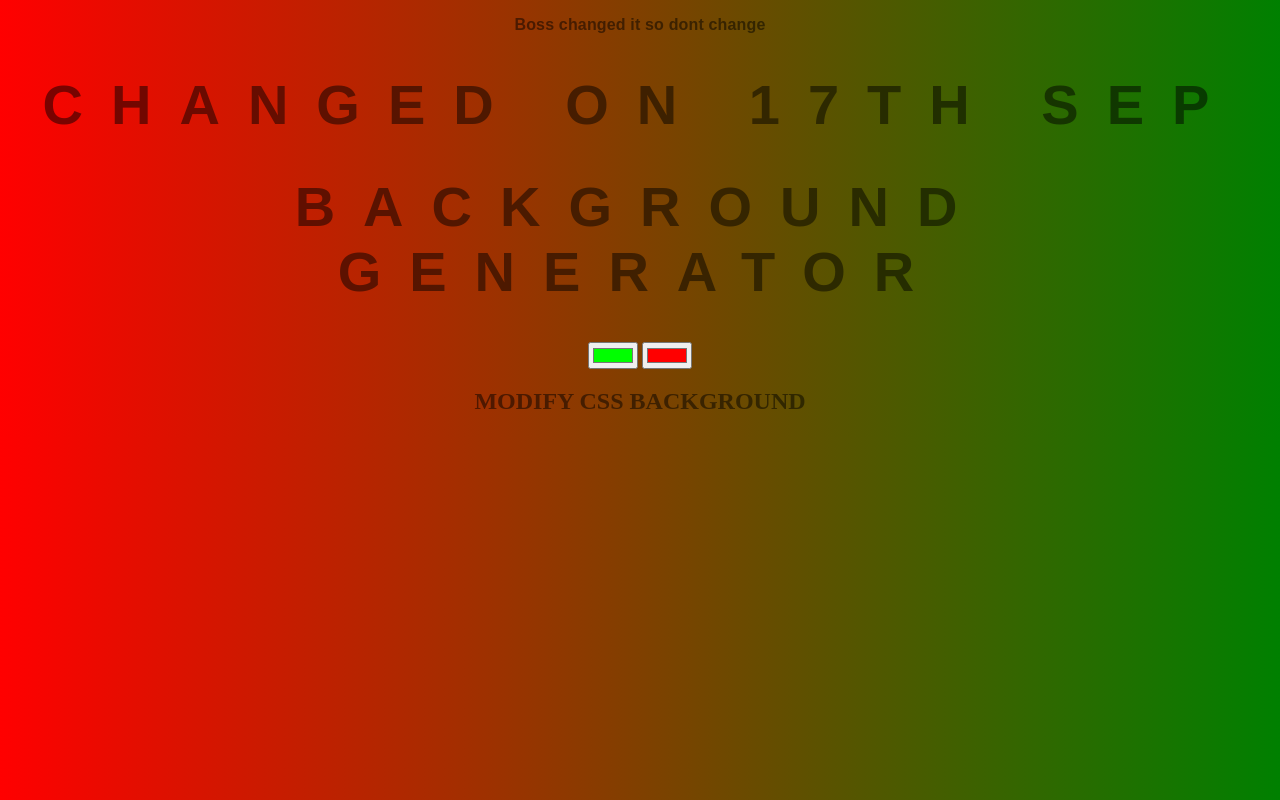
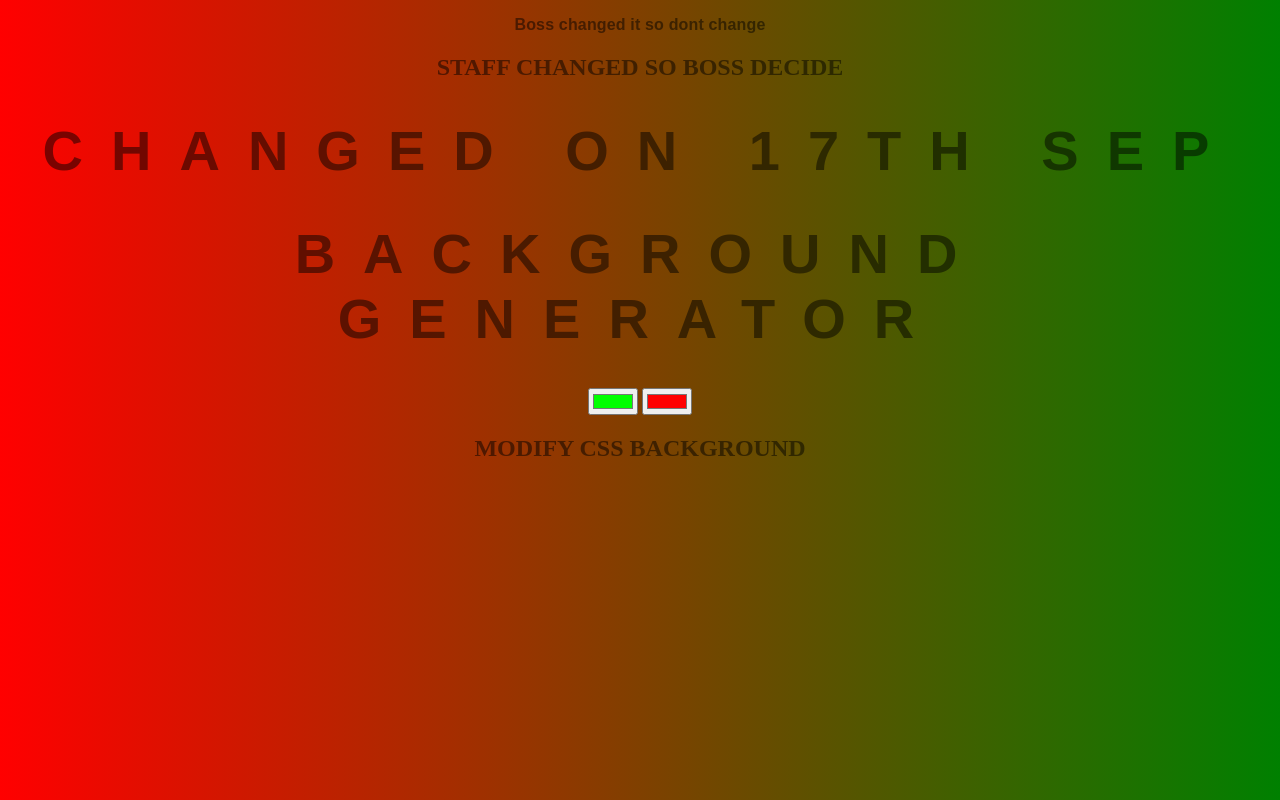
Before and after one commit to mirab62807/background-generator, a plain HTML site: page index.html in a window 1280 px wide. Drawn offline with Linux system fonts and the light colour scheme.

Commit message:
staffAddedCheck

```diff
--- a/index.html
+++ b/index.html
@@ -7,6 +7,7 @@
   </head>
   <body id='gradient'>
     <h3>Boss changed it so dont change </h3>
+    <h2>staff changed so boss decide </h2>
     <h1>changed on 17th sep </h1>
     <h1>Background Generator</h1>
     <input class="color1" type="color" name="color1" value= #00ff00>
```
